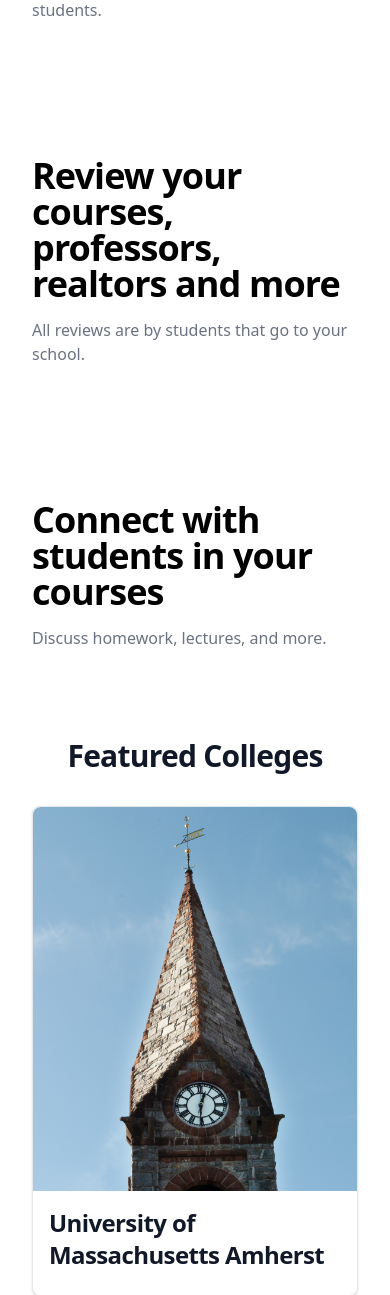
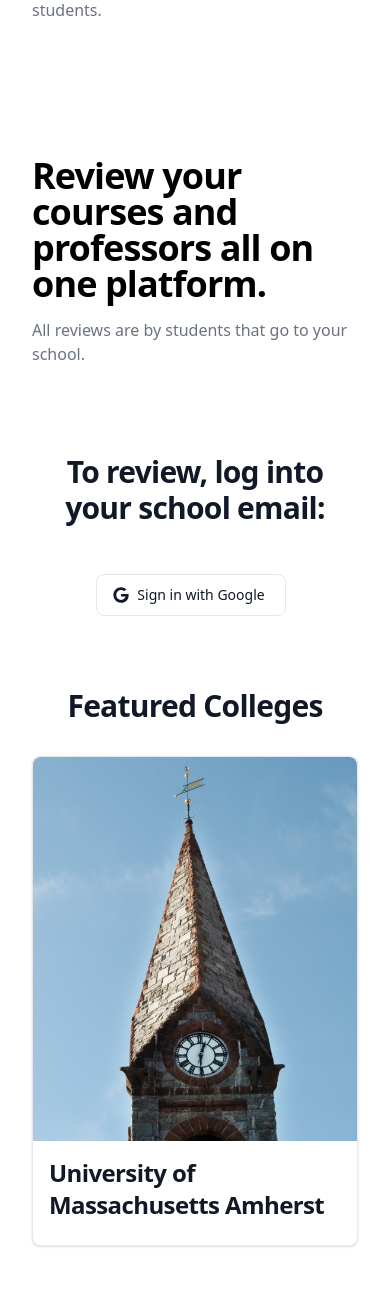
Before and after one commit to nategreb/college-life, a Django app: page / in a window 390 px wide. Shown: the part 382-1677 px from the top of the page. Run offline with Django 4.2, Linux system fonts and the light colour scheme; data comes from the database, SQL or seed files in the repository; style sheets or scripts are compiled from the project's sources; parts of the project's set-up code (start-up, migrations or seed data) failed here and were passed over; some libraries are stand-ins or nearby versions.

Commit message:
CTA and login changes (just google for now)

```diff
--- a/college_living/templates/HomePage.html
+++ b/college_living/templates/HomePage.html
@@ -1,6 +1,6 @@
 {% extends 'base.html' %}
 {% load static %}
-
+{% load socialaccount %}
 {% block content %}
 
     <main role="main">
@@ -40,7 +40,7 @@
             <div class="grid max-w-screen-xl px-4 pt-20 pb-8 mx-auto lg:gap-8 xl:gap-0 lg:py-16 lg:grid-cols-12 lg:pt-28">
                 <div class="mr-auto place-self-center lg:col-span-7">
                     <h1 class="max-w-2xl mb-4 text-4xl font-extrabold leading-none tracking-tight md:text-5xl xl:text-6xl dark:text-white">
-                        Review your courses, professors, realtors and more <br></h1>
+                        Review your courses and professors all on one platform. <br></h1>
                     <p class="max-w-2xl mb-6 font-light text-gray-500 lg:mb-8 md:text-lg lg:text-xl dark:text-gray-400">
                         All reviews are by students that go to your school.
                     </p>
@@ -51,19 +51,21 @@
             </div>
         </section>
 
-
         <section class="bg-white dark:bg-gray-900">
-            <div class="grid max-w-screen-xl px-4 pt-20 pb-8 mx-auto lg:gap-8 xl:gap-0 lg:py-16 lg:grid-cols-12 lg:pt-28">
-                <div class="mr-auto place-self-center lg:col-span-7">
-                    <h1 class="max-w-2xl mb-4 text-4xl font-extrabold leading-none tracking-tight md:text-5xl xl:text-6xl dark:text-white">
-                        Connect with students in your courses <br></h1>
-                    <p class="max-w-2xl mb-6 font-light text-gray-500 lg:mb-8 md:text-lg lg:text-xl dark:text-gray-400">
-                        Discuss homework, lectures, and more.
-                    </p>
+            <div class="py-8 px-4 mx-auto max-w-screen-xl lg:py-16 lg:px-6 flex flex-col items-center">
+                <div class="mx-auto max-w-screen-sm text-center lg:mb-16 mb-8">
+                    <h2 class="mb-4 text-3xl lg:text-4xl tracking-tight font-extrabold text-gray-900 dark:text-white">
+                        To review, log into your school email: </h2>
                 </div>
-                <div class="hidden lg:mt-0 lg:col-span-5 lg:flex">
-                    <img src="{% static 'images/discuss.png' %}" alt="college cap image">
-                </div>
+                <button onclick="window.location.href='{% provider_login_url "google" %}'" type="button"
+                        class="content-center text-gray-900 bg-white hover:bg-gray-100 border border-gray-200 focus:ring-4 focus:outline-none focus:ring-gray-100 font-medium rounded-lg text-sm px-5 py-2.5 text-center inline-flex items-center dark:focus:ring-gray-600 dark:bg-gray-800 dark:border-gray-700 dark:text-white dark:hover:bg-gray-700 mr-2 mb-2">
+                    <svg class="w-4 h-4 mr-2 -ml-1" aria-hidden="true" focusable="false" data-prefix="fab"
+                         data-icon="google" role="img" xmlns="http://www.w3.org/2000/svg" viewBox="0 0 488 512">
+                        <path fill="currentColor"
+                              d="M488 261.8C488 403.3 391.1 504 248 504 110.8 504 0 393.2 0 256S110.8 8 248 8c66.8 0 123 24.5 166.3 64.9l-67.5 64.9C258.5 52.6 94.3 116.6 94.3 256c0 86.5 69.1 156.6 153.7 156.6 98.2 0 135-70.4 140.8-106.9H248v-85.3h236.1c2.3 12.7 3.9 24.9 3.9 41.4z"></path>
+                    </svg>
+                    Sign in with Google
+                </button>
             </div>
         </section>
 
--- a/college_living/templates/base.html
+++ b/college_living/templates/base.html
@@ -1,10 +1,10 @@
 {% load compress %}
 {% load static %}
-
+{% load socialaccount %}
 <!DOCTYPE html>
 <html lang="en">
 <head>
-    <title>Base Page</title>
+    <title>College Life</title>
     <meta charset="UTF-8">
     <meta name="viewport" content="width=device-width, initial-scale=1.0">
     <meta http-equiv="X-UA-Compatible" content="ie=edge">
@@ -113,9 +113,9 @@
                             <a href="{% url "account_logout" %}" class="block px-4 py-2 text-sm text-gray-700"
                                role="menuitem" tabindex="-1" id="user-menu-item-2">Sign out</a>
                         {% else %}
-                            <a href="{% url "account_signup" %}" class="block px-4 py-2 text-sm text-gray-700"
+                            <a href="{% provider_login_url "google" %}" class="block px-4 py-2 text-sm text-gray-700"
                                role="menuitem" tabindex="-1" id="user-menu-item-2">Sign up</a>
-                            <a href="{% url "account_login" %}" class="block px-4 py-2 text-sm text-gray-700"
+                            <a href="{% provider_login_url "google" %}" class="block px-4 py-2 text-sm text-gray-700"
                                role="menuitem" tabindex="-1" id="user-menu-item-2">Login</a>
                         {% endif %}
                     </div>
```
Also changed, not shown: college_living/templates/account/login.html (+9 -10 lines).
